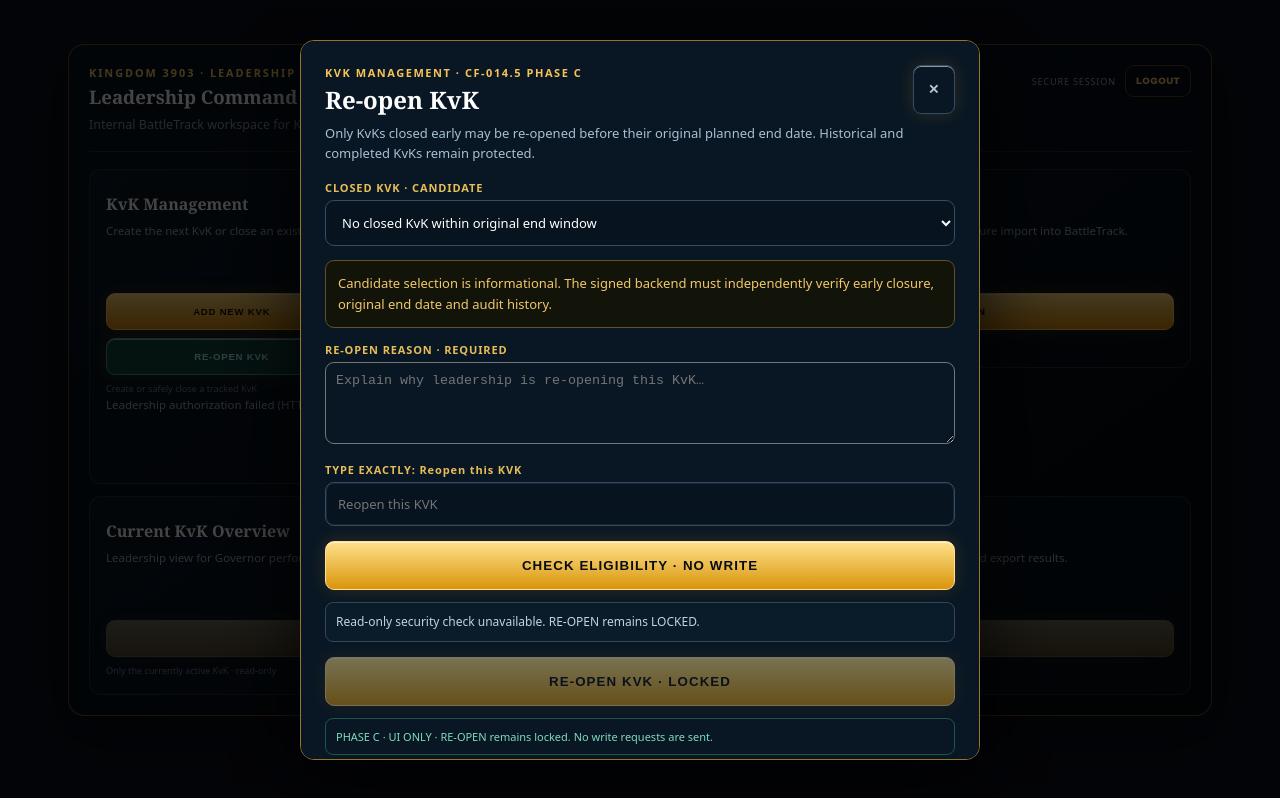
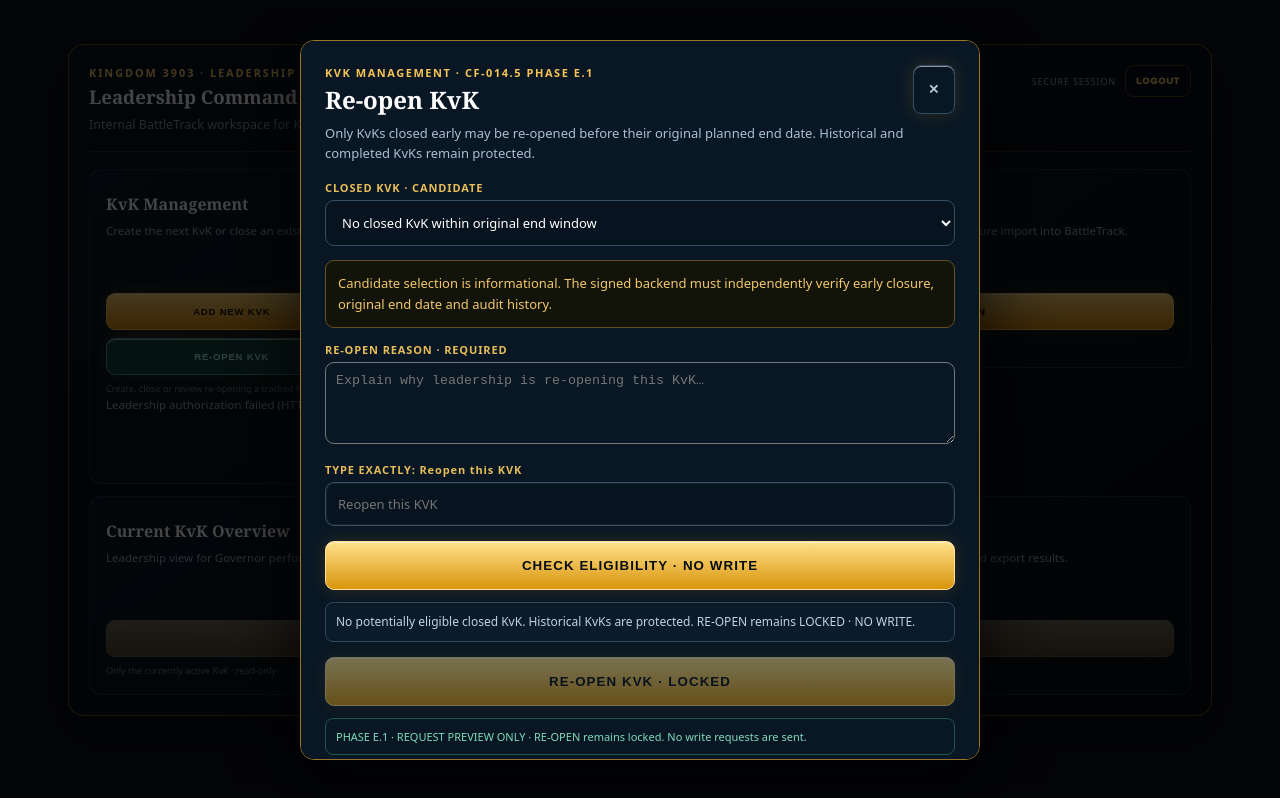
Before and after one commit to ROK-Lagertha/rok-battletrack, a website: page public/leadership.html in a window 1280 px wide. Both pictures are taken after a click on the button "RE-OPEN KVK". Drawn offline with Linux system fonts and the light colour scheme; no server answers.

Commit message:
CF-014.5 Phase E.1: Prepare locked RE-OPEN request preview
Harden RE-OPEN dialog preflight with contract/readiness checks, candidate selection, 10–2000 character reason and exact confirmation. Keep submit disabled and send no write requests. Preserve existing Leadership layout.

```diff
--- a/public/leadership.html
+++ b/public/leadership.html
@@ -33,7 +33,7 @@ body{background:#0d101b;color:#eee;font-family:system-ui,sans-serif}
 <h4>KvK Management</h4>
 <p>Create the next KvK or close an existing one. Each action has its own workflow.</p>
 <div class="admin-module-actions"><button id="btAddKvk" type="button">ADD NEW KVK</button><button id="btCloseKvk" type="button" class="bt-outline-danger">CLOSE KVK</button><button id="btReopenKvk" type="button" style="border:1px solid #3f9d91;color:#a3f2e4;background:#12433f">RE-OPEN KVK</button></div>
-<small>Create or safely close a tracked KvK</small>
+<small>Create, close or review re-opening a tracked KvK</small>
 <p id="status" role="status" hidden>Checking Leadership authorization…</p></article>
 <article class="admin-module-card">
 <h4>Kingdom Scan</h4>
@@ -420,7 +420,7 @@ for(const e of [file,kvk,snap])e.addEventListener('change',display);
  <div class="bt-dlg-footer">PROTECTED ACTION · Requires verified write API, confirmation and audit logging.</div>
 </dialog>
 <dialog class="bt-leadership-dialog" id="btReopenKvkDialog" aria-labelledby="btReopenTitle">
- <div class="bt-dlg-top"><div><div class="bt-kicker">KVK MANAGEMENT · CF-014.5 PHASE C</div><h3 id="btReopenTitle">Re-open KvK</h3></div><button type="button" class="bt-dlg-x" data-close="btReopenKvkDialog" aria-label="Close">✕</button></div>
+ <div class="bt-dlg-top"><div><div class="bt-kicker">KVK MANAGEMENT · CF-014.5 PHASE E.1</div><h3 id="btReopenTitle">Re-open KvK</h3></div><button type="button" class="bt-dlg-x" data-close="btReopenKvkDialog" aria-label="Close">✕</button></div>
  <p>Only KvKs closed early may be re-opened before their original planned end date. Historical and completed KvKs remain protected.</p>
  <label for="btReopenTarget">CLOSED KVK · CANDIDATE</label><select id="btReopenTarget"></select>
  <div class="bt-dlg-notice">Candidate selection is informational. The signed backend must independently verify early closure, original end date and audit history.</div>
@@ -430,7 +430,7 @@ for(const e of [file,kvk,snap])e.addEventListener('change',display);
  <button class="bt-dlg-primary" id="btValidateReopen" type="button">CHECK ELIGIBILITY · NO WRITE</button>
  <p id="btReopenValidation" class="bt-validation-message" role="status" aria-live="polite">RE-OPEN is locked. No database changes will be made.</p>
  <button class="bt-dlg-primary" id="btSubmitReopen" type="button" disabled>RE-OPEN KVK · LOCKED</button>
- <div class="bt-dlg-footer">PHASE C · UI ONLY · RE-OPEN remains locked. No write requests are sent.</div>
+ <div class="bt-dlg-footer">PHASE E.1 · REQUEST PREVIEW ONLY · RE-OPEN remains locked. No write requests are sent.</div>
 </dialog>
 <dialog class="bt-leadership-dialog" id="btComparisonSelectorDialog" aria-labelledby="btSelectorTitle">
  <div class="bt-dlg-top"><div><div class="bt-kicker">LEADERSHIP KVK SELECTOR</div><h3 id="btSelectorTitle">Select KvK</h3></div><button type="button" class="bt-dlg-x" data-close="btComparisonSelectorDialog" aria-label="Close">✕</button></div>
@@ -670,34 +670,53 @@ $('btCreateStory').addEventListener('change',()=>{
 $('btAddKvk').addEventListener('click',()=>{invalidatePreflight('create');const list=getKvks(),next=Number(window.BattleTrackLeadershipNext?.number)||Math.max(0,...list.map(x=>Number(x.number)||0))+1;$('btNextKvkNumber').textContent='KvK '+next;$('btNextKvkId').textContent=window.BattleTrackLeadershipNext?.id||'3903-KVK'+next;$('btCreateStory').value='';$('btCreateStart').value='';$('btCreateEnd').value='';$('btCreateSeason').textContent='Select a story';$('btCreateValidation').dataset.state='';$('btCreateValidation').textContent='Choose a story and dates to run a secure preflight check.';open('btCreateKvkDialog');checkCreateReadiness()});
 $('btCreateStart').addEventListener('change',()=>{const value=$('btCreateStart').value;if(!value){$('btCreateEnd').value='';return}const date=new Date(value+'T00:00:00Z');date.setUTCDate(date.getUTCDate()+50);$('btCreateEnd').value=date.toISOString().slice(0,10)});
 $('btCloseKvk').addEventListener('click',()=>{invalidatePreflight('close');const target=$('btCloseTarget');target.replaceChildren();const active=getKvks().filter(k=>!['historical','completed','closed'].includes(String(k.status||'').toLowerCase()));for(const k of active){const opt=document.createElement('option');opt.value=k.id;opt.textContent='KvK '+k.number+' · '+k.seasonName+' · ACTIVE';target.append(opt)}if(!active.length){const opt=document.createElement('option');opt.textContent='No active KvK available';target.append(opt)}$('btCloseResult').value='';$('btCloseDate').value='';$('btCloseNotes').value='';$('btCloseNotesCount').textContent='0 / 2000 characters';document.querySelectorAll('#btCloseTags input').forEach(el=>el.checked=false);closeState.validated=null;$('btCloseValidation').dataset.state='';$('btCloseValidation').textContent=active.length?'Select an active KvK, result and end date to validate.':'No active KvK: closure validation is unavailable.';$('btValidateClose').disabled=!active.length;open('btCloseKvkDialog');checkCloseReadiness()});
-// CF-014.5 Phase C: read-only RE-OPEN UI. Never issue a POST from this version.
-const reopenUi={contract:null,readiness:null};
+// CF-014.5 Phase E.1: prepare a production request without sending it.
+// SECURITY HOLD: this release intentionally contains NO RE-OPEN POST and no enabled submit path.
+const reopenUi={contract:null,readiness:null,validated:null};
 function reopenTodayBerlin(){return new Intl.DateTimeFormat('en-CA',{timeZone:'Europe/Berlin',year:'numeric',month:'2-digit',day:'2-digit'}).format(new Date());}
 function reopenCandidates(){const today=reopenTodayBerlin();return getKvks().filter(k=>String(k.status||'').toLowerCase()==='closed'&&/^\d{4}-\d{2}-\d{2}$/.test(String(k.endDate||''))&&today<k.endDate);}
+function reopenPayloadPreview(){
+ const target=$('btReopenTarget').value,reason=$('btReopenReason').value.trim();
+ const eligible=reopenCandidates().find(k=>k.id===target);
+ if(!eligible)return {ok:false,message:'No potentially eligible closed KvK. Historical KvKs are protected.'};
+ if(reason.length<10||reason.length>2000)return {ok:false,message:'A reason of 10–2000 characters is required.'};
+ if($('btReopenConfirmation').value!=='Reopen this KVK')return {ok:false,message:'Type exactly: Reopen this KVK.'};
+ if(!reopenUi.contract?.ok||reopenUi.contract.mode!=='SIGNED_REOPEN_GATED'||!reopenUi.readiness?.ok)
+   return {ok:false,message:'Security contract/readiness unavailable. RE-OPEN remains locked.'};
+ if(reopenUi.readiness.reopenEnabled!==false||reopenUi.contract.reopenEnabled!==false)
+   return {ok:false,message:'Security configuration changed. This UI requires a new release before any writes.'};
+ // Prepared only: production confirmation and requestId will be generated by a future authorized release.
+ return {ok:true,kvkId:target,reason};
+}
 function syncReopenInfo(){
- const target=$('btReopenTarget'),reason=$('btReopenReason').value.trim(),confirm=$('btReopenConfirmation').value;
- const found=reopenCandidates().find(k=>k.id===target.value);
+ reopenUi.validated=null;$('btSubmitReopen').disabled=true;
  const msg=$('btReopenValidation');msg.dataset.state='';
- if(!found){msg.textContent='No potentially eligible closed KvK. Historical KvKs are protected. NO WRITE.';return;}
- if(!reason){msg.textContent='A re-opening reason is required. NO WRITE.';return;}
- if(confirm!=='Reopen this KVK'){msg.textContent='Type the exact confirmation phrase to complete the local preview. NO WRITE.';return;}
- msg.textContent='Local preview complete for '+found.id+'. Server-side eligibility and closure history have NOT been verified. RE-OPEN remains LOCKED. NO WRITE.';
+ const check=reopenPayloadPreview();
+ msg.textContent=check.ok
+   ?'Local request preview ready for '+check.kvkId+'. Server-side audit/eligibility NOT verified. PHASE E.1 · NO WRITE.'
+   :check.message+' RE-OPEN remains LOCKED · NO WRITE.';
 }
 $('btReopenKvk').addEventListener('click',async()=>{
- const target=$('btReopenTarget');target.replaceChildren();
- const candidates=reopenCandidates();
+ reopenUi.contract=null;reopenUi.readiness=null;reopenUi.validated=null;
+ const target=$('btReopenTarget');target.replaceChildren();const candidates=reopenCandidates();
  if(!candidates.length){const o=document.createElement('option');o.value='';o.textContent='No closed KvK within original end window';target.append(o)}
  for(const k of candidates){const o=document.createElement('option');o.value=k.id;o.textContent='KvK '+k.number+' · '+(k.seasonName||k.id)+' · END '+k.endDate;target.append(o)}
  $('btReopenReason').value='';$('btReopenConfirmation').value='';$('btSubmitReopen').disabled=true;
  $('btReopenValidation').textContent='Checking read-only security contract…';open('btReopenKvkDialog');
- try{const [a,b]=await Promise.all([fetch('/api/v1/leadership/kvks/reopen-contract',{credentials:'same-origin',cache:'no-store'}),fetch('/api/v1/leadership/kvks/write-readiness',{credentials:'same-origin',cache:'no-store'})]);reopenUi.contract=a.ok?await a.json():null;reopenUi.readiness=b.ok?await b.json():null;
- if(!reopenUi.contract?.ok||!reopenUi.readiness?.ok){$('btReopenValidation').textContent='Read-only security check unavailable. RE-OPEN remains LOCKED.';return;}
- if(reopenUi.readiness.reopenEnabled!==false||reopenUi.contract.reopenEnabled!==false){$('btReopenValidation').textContent='Production RE-OPEN configuration changed. This UI remains locked pending explicit authorization.';return;}
- syncReopenInfo();
- }catch(_error){$('btReopenValidation').textContent='Security check failed. RE-OPEN remains LOCKED.';}
+ try{
+  const [a,b]=await Promise.all([
+   fetch('/api/v1/leadership/kvks/reopen-contract',{credentials:'same-origin',cache:'no-store'}),
+   fetch('/api/v1/leadership/kvks/write-readiness',{credentials:'same-origin',cache:'no-store'})
+  ]);
+  reopenUi.contract=a.ok?await a.json():null;reopenUi.readiness=b.ok?await b.json():null;
+  syncReopenInfo();
+ }catch(_error){$('btReopenValidation').textContent='Security check failed. RE-OPEN remains LOCKED · NO WRITE.';}
 });
-for(const id of ['btReopenTarget','btReopenReason','btReopenConfirmation'])$(id).addEventListener('input',syncReopenInfo);
+for(const id of ['btReopenTarget','btReopenReason','btReopenConfirmation']){
+ $(id).addEventListener('input',syncReopenInfo);$(id).addEventListener('change',syncReopenInfo);
+}
 $('btValidateReopen').addEventListener('click',syncReopenInfo);
+// Deliberately no click handler on btSubmitReopen: a separate, explicitly approved phase must enable writes.
 $('btSelectComparisonKvk').addEventListener('click',()=>{const choice=$('btComparisonChoice');choice.replaceChildren();const empty=document.createElement('option');empty.value='';empty.textContent='SELECT KVK / SEASON';choice.append(empty);for(const k of getKvks()){const o=document.createElement('option');o.value=k.id;o.textContent='KvK '+k.number+' · '+k.seasonName+' · '+(String(k.status||'').toLowerCase()==='historical'?'HISTORICAL':'ACTIVE');choice.append(o)}choice.value=$('kvkSelect').value&&$('btComparisonActions').hidden===false?$('kvkSelect').value:'';choice.dispatchEvent(new Event('change'));open('btComparisonSelectorDialog')});
 $('btComparisonChoice').addEventListener('change',()=>{const k=getKvks().find(x=>x.id===$('btComparisonChoice').value);const historical=String(k?.status||'').toLowerCase()==='historical';$('btSelectorKvk').textContent=k?.id||'—';$('btSelectorStatus').textContent=k?(historical?'HISTORICAL':'ACTIVE'):'—';$('btSelectorMode').textContent=k?(historical?'START → END':'START → LATEST'):'—';$('btSelectorWindow').textContent=k?((k.startDate||'START')+' → '+(historical?(k.endDate||'END'):'LATEST')):'—';$('btUseComparisonChoice').disabled=!k});
 $('btUseComparisonChoice').addEventListener('click',()=>{const id=$('btComparisonChoice').value;if(!getKvks().some(k=>k.id===id))return;const k=getKvks().find(k=>k.id===id);$('kvkSelect').value=id;$('kvkSelect').dispatchEvent(new Event('change'));$('comparisonResults').hidden=true;$('comparisonRows').replaceChildren();$('exportComparison').disabled=true;$('btComparisonActions').hidden=false;$('comparisonContext').hidden=false;$('comparisonState').hidden=false;$('comparisonContext').textContent='Comparison source: '+id+' · '+(String(k.status||'').toLowerCase()==='historical'?'START → END':'START → LATEST');$('comparisonState').textContent='Ready to load comparison for '+id+'.';$('loadComparison').disabled=false;$('btComparisonSelectorDialog').close()});
```
